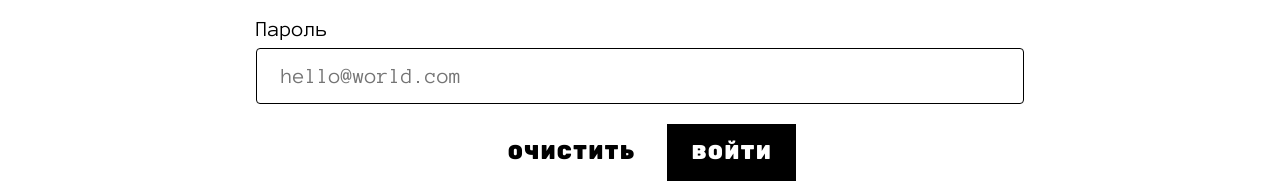
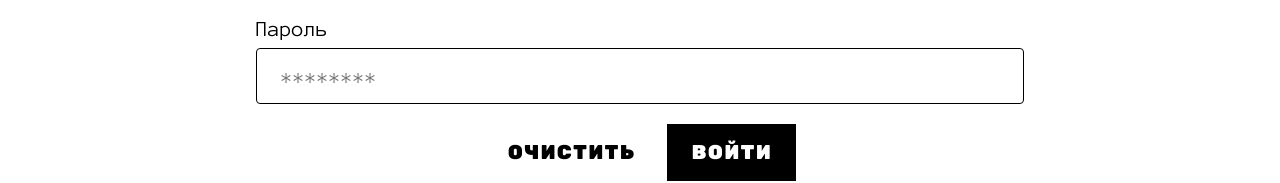
Before and after one commit to Ilya1356/pindie, a Next.js app in the folder pindie-theme-8-main/: page /login in a window 1280 px wide. Shown: the part 380-563 px from the top of the page. Built offline with nearby package versions, Linux system fonts and the light colour scheme.

Commit message:
эзэшечка на проверку

```diff
--- a/pindie-theme-8-main/app/components/AuthForm/AuthForm.jsx
+++ b/pindie-theme-8-main/app/components/AuthForm/AuthForm.jsx
@@ -54,7 +54,7 @@ export const AuthForm = (props) => {
             className={Styles["form__field-input"]}
             name="password"
             type="password"
-            placeholder="hello@world.com"
+            placeholder="********"
           />
         </label>
       </div>
```
